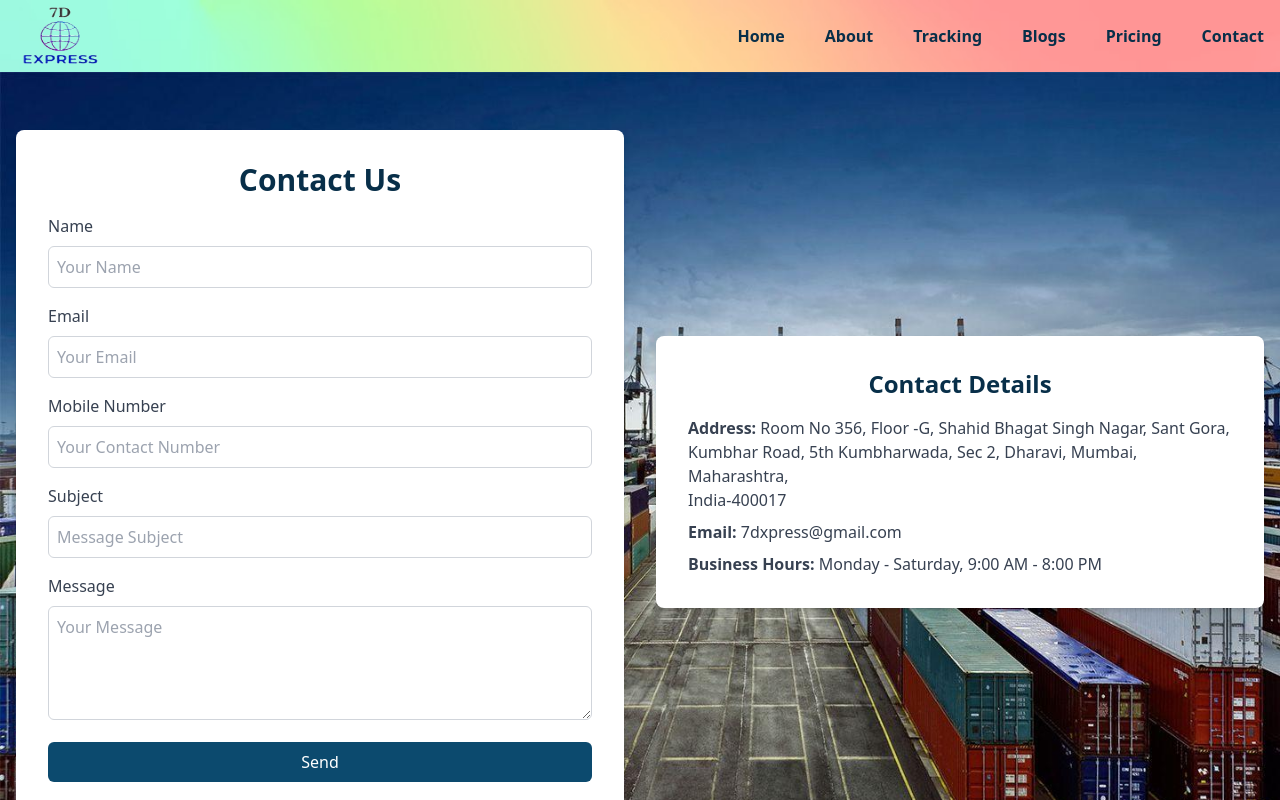
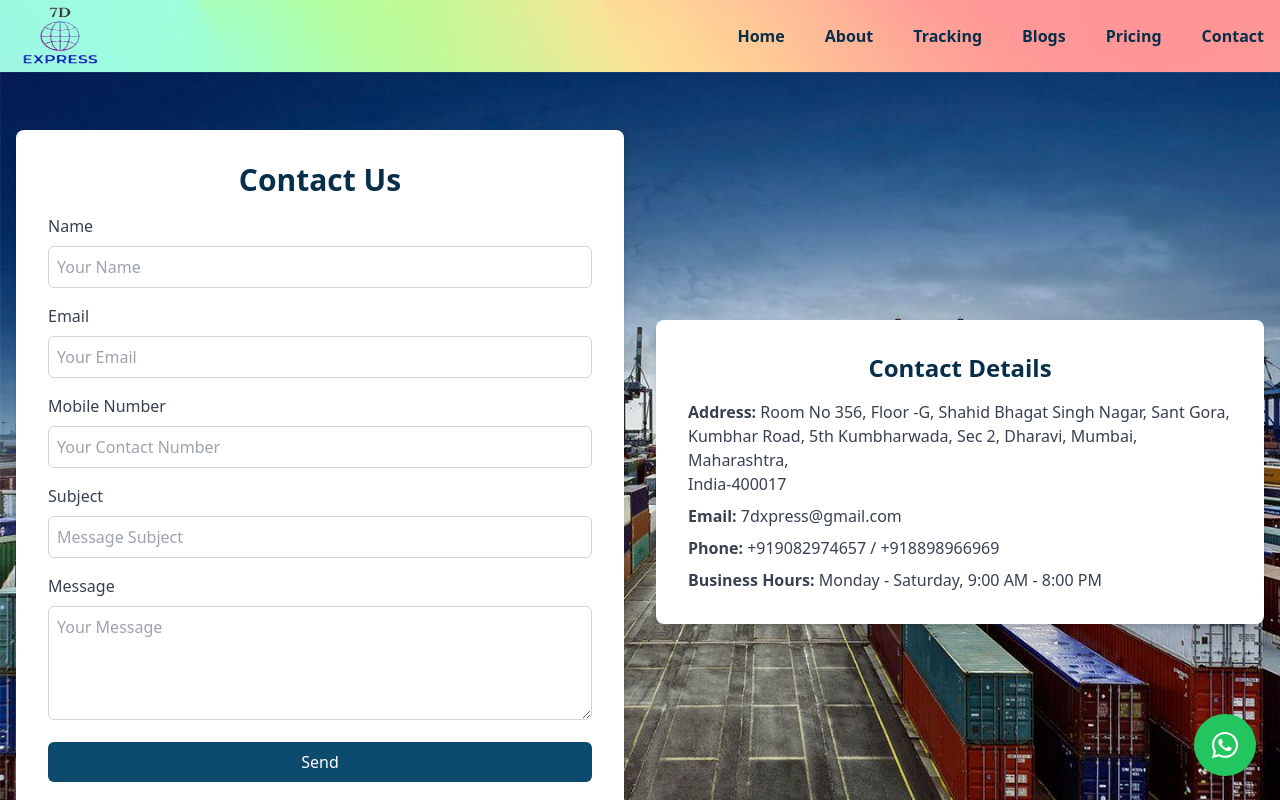
Before and after one commit to FirstTrackSolutionProjects/7dExpress, a React (Vite) app: page /contact in a window 1280 px wide. Shown: the top 800 px of the page. Built offline with nearby package versions, Linux system fonts and the light colour scheme; no server answers.

Commit message:
chore: add wp in contact page

```diff
--- a/src/Pages/Contact.jsx
+++ b/src/Pages/Contact.jsx
@@ -1,6 +1,7 @@
 import React, { useState } from 'react';
 import sendContactEmailService from '../services/sendContactEmailService';
 import { toast } from 'react-toastify';
+import { FaWhatsapp } from "react-icons/fa";
 
 const API_URL = import.meta.env.VITE_APP_API_URL
 
@@ -129,11 +130,24 @@ const Contact = () => {
         <p className="text-gray-700 mb-2">
           <strong>Email:</strong> 7dxpress@gmail.com
         </p>
+        <p className="text-gray-700 mb-2">
+          <strong>Phone:</strong> +919082974657 / +918898966969
+        </p>
         <p className="text-gray-700">
           <strong>Business Hours:</strong> Monday - Saturday, 9:00 AM - 8:00 PM
         </p>
       </div>
+      { /* Whatsapp */}
+       <a
+        href="https://wa.me/919876543210"
+        target="_blank"
+        rel="noopener noreferrer"
+        className="fixed bottom-6 right-6 bg-green-500 hover:bg-green-600 text-white p-4 rounded-full shadow-lg flex items-center justify-center z-50 transition-colors"
+      >
+        <FaWhatsapp className="text-3xl" />
+      </a>
     </div>
+
   );
 };
 
```
